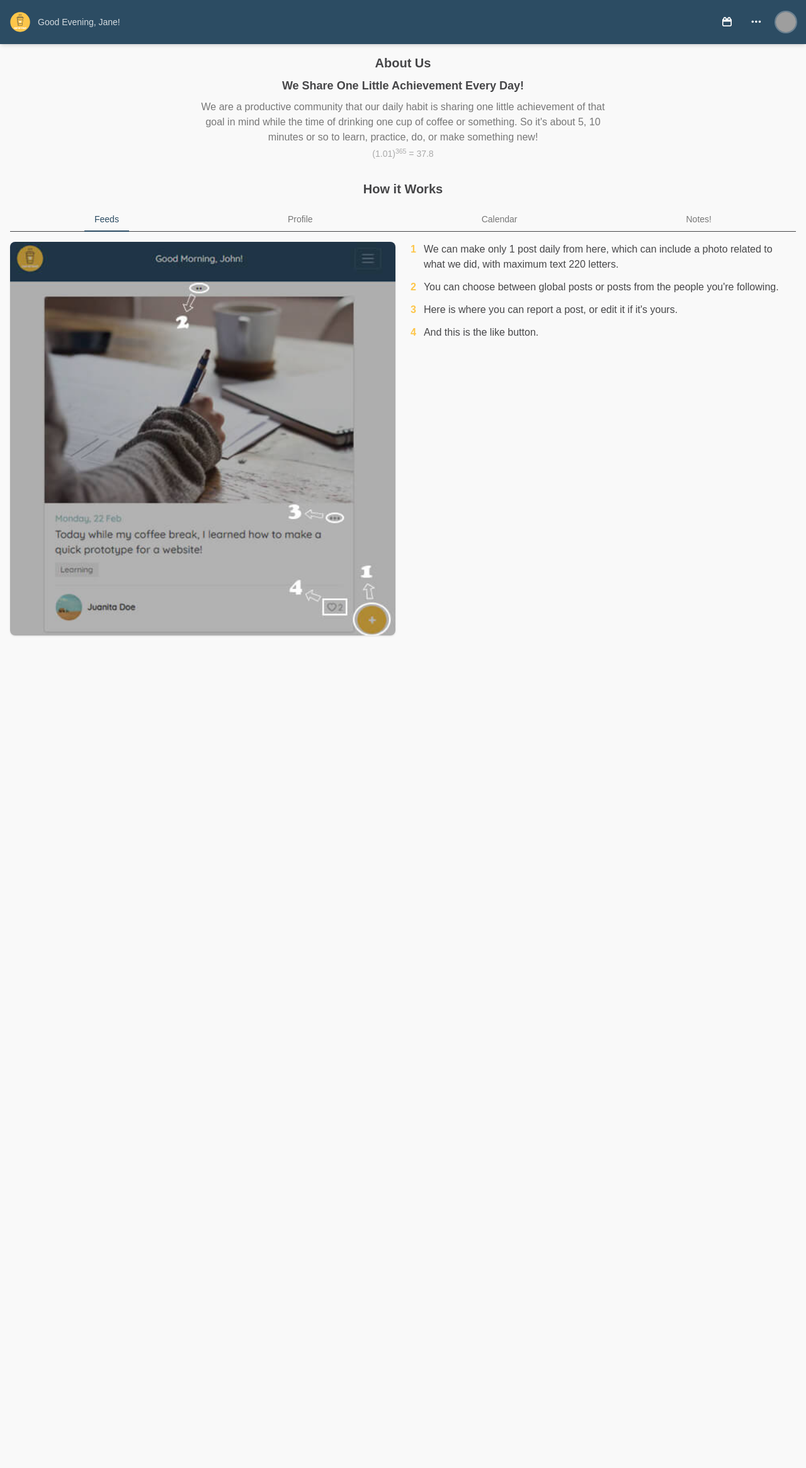
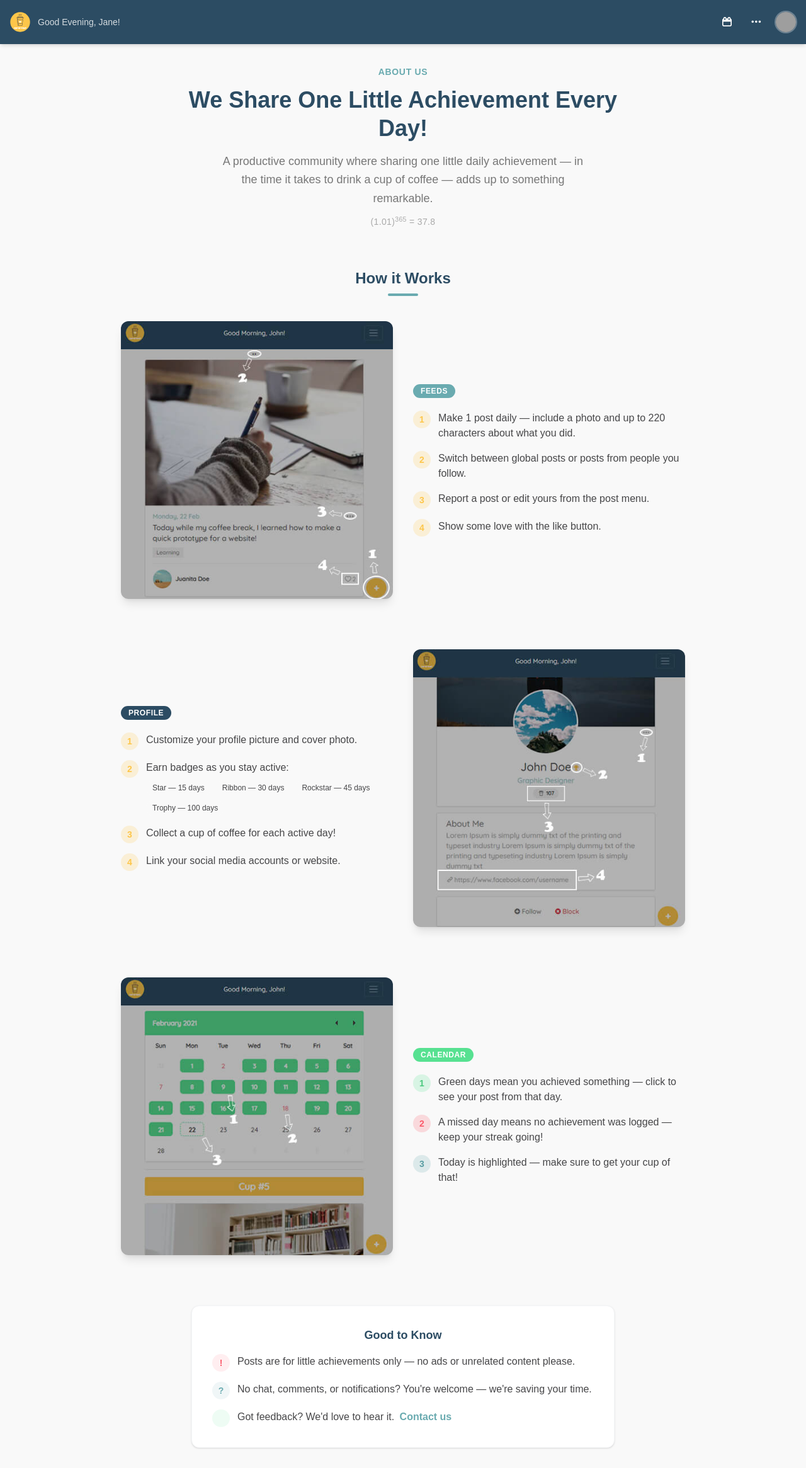
Before and after one commit to edriso/cupofthat, a Vue app: page /about in a window 1280 px wide. Shown: the whole page at 63% size. Before the commit the page ends 1041 px from the top, so only its background shows below. Built offline with nearby package versions, Linux system fonts and the light colour scheme; grey boxes are pictures that could not be loaded.

Commit message:
Revamp About page with scrollable section-based layout
Replace tabbed interface with full-page sections for Feeds, Profile,
and Calendar. Add colored pill badges, styled number indicators, and
a "Good to Know" card. Improve visual hierarchy and readability.

```diff
--- a/src/views/About.vue
+++ b/src/views/About.vue
@@ -4,8 +4,6 @@ import { useAuthStore } from '@/stores/auth'
 import { useFeedbackStore } from '@/stores/feedback'
 import { useAppStore } from '@/stores/app'
 import Navbar from '@/components/Navbar.vue'
-import BaseTabs from '@/components/ui/BaseTabs.vue'
-import BaseTab from '@/components/ui/BaseTab.vue'
 import BaseModal from '@/components/ui/BaseModal.vue'
 import BaseAlert from '@/components/ui/BaseAlert.vue'
 import { createFeedback } from '@/models/feedback'
@@ -52,82 +50,141 @@ async function handleFeedback() {
     </nav>
 
     <div class="page-container">
-      <div class="max-w-2xl mx-auto text-center mb-8">
-        <h4 class="text-xl font-bold">About Us</h4>
-        <h5 class="text-lg font-bold mt-2">We Share One Little Achievement Every Day!</h5>
-        <p class="text-darkgray mt-2">
-          We are a productive community that our daily habit is sharing one little achievement of that goal in mind while the time of drinking one cup of coffee or something. So it's about 5, 10 minutes or so to learn, practice, do, or make something new!
+      <!-- Hero -->
+      <div class="max-w-3xl mx-auto text-center pt-4 mb-16">
+        <span class="inline-block text-sm font-semibold text-cyan tracking-wider uppercase mb-3">About Us</span>
+        <h1 class="text-3xl md:text-4xl font-bold text-nav leading-tight">
+          We Share One Little Achievement Every Day!
+        </h1>
+        <p class="text-darkgray mt-4 text-lg leading-relaxed max-w-xl mx-auto">
+          A productive community where sharing one little daily achievement — in the time it takes to drink a cup of coffee — adds up to something remarkable.
         </p>
-        <p class="text-sm text-gray mt-1">(1.01)<sup>365</sup> = 37.8</p>
+        <p class="mt-3 text-sm text-gray font-medium tracking-wide">(1.01)<sup>365</sup> = 37.8</p>
       </div>
 
-      <h4 class="text-xl font-bold text-center mb-4">How it Works</h4>
+      <!-- How it Works heading -->
+      <div class="text-center mb-10">
+        <h2 class="text-2xl font-bold text-nav">How it Works</h2>
+        <div class="w-12 h-1 bg-cyan rounded-full mx-auto mt-2"></div>
+      </div>
 
-      <BaseTabs fill>
-        <BaseTab title="Feeds" active>
-          <div class="grid grid-cols-1 md:grid-cols-2 gap-6">
-            <div><img class="w-full rounded-lg shadow" :src="aboutFeeds" /></div>
+      <!-- Feature Sections -->
+      <div class="max-w-4xl mx-auto space-y-20">
+
+        <!-- Feeds -->
+        <section class="grid grid-cols-1 md:grid-cols-2 gap-8 items-center">
+          <div class="order-2 md:order-1">
+            <img class="w-full rounded-xl shadow-lg" :src="aboutFeeds" alt="Feeds screenshot" />
+          </div>
+          <div class="order-1 md:order-2">
+            <span class="text-xs font-bold text-white bg-cyan px-3 py-1 rounded-full uppercase tracking-wider">Feeds</span>
+            <ul class="mt-5 space-y-4">
+              <li class="flex gap-3 items-start">
+                <span class="shrink-0 w-7 h-7 rounded-full bg-yellow/20 text-yellow font-bold text-sm flex items-center justify-center">1</span>
+                <span>Make 1 post daily — include a photo and up to 220 characters about what you did.</span>
+              </li>
+              <li class="flex gap-3 items-start">
+                <span class="shrink-0 w-7 h-7 rounded-full bg-yellow/20 text-yellow font-bold text-sm flex items-center justify-center">2</span>
+                <span>Switch between global posts or posts from people you follow.</span>
+              </li>
+              <li class="flex gap-3 items-start">
+                <span class="shrink-0 w-7 h-7 rounded-full bg-yellow/20 text-yellow font-bold text-sm flex items-center justify-center">3</span>
+                <span>Report a post or edit yours from the post menu.</span>
+              </li>
+              <li class="flex gap-3 items-start">
+                <span class="shrink-0 w-7 h-7 rounded-full bg-yellow/20 text-yellow font-bold text-sm flex items-center justify-center">4</span>
+                <span>Show some love with the like button.</span>
+              </li>
+            </ul>
+          </div>
+        </section>
+
+        <!-- Profile -->
+        <section class="grid grid-cols-1 md:grid-cols-2 gap-8 items-center">
           <div>
-              <ul class="space-y-3">
-                <li class="flex gap-3"><span class="font-bold text-yellow">1</span> We can make only 1 post daily from here, which can include a photo related to what we did, with maximum text 220 letters.</li>
-                <li class="flex gap-3"><span class="font-bold text-yellow">2</span> You can choose between global posts or posts from the people you're following.</li>
-                <li class="flex gap-3"><span class="font-bold text-yellow">3</span> Here is where you can report a post, or edit it if it's yours.</li>
-                <li class="flex gap-3"><span class="font-bold text-yellow">4</span> And this is the like button.</li>
+            <span class="text-xs font-bold text-white bg-nav px-3 py-1 rounded-full uppercase tracking-wider">Profile</span>
+            <ul class="mt-5 space-y-4">
+              <li class="flex gap-3 items-start">
+                <span class="shrink-0 w-7 h-7 rounded-full bg-yellow/20 text-yellow font-bold text-sm flex items-center justify-center">1</span>
+                <span>Customize your profile picture and cover photo.</span>
+              </li>
+              <li class="flex gap-3 items-start">
+                <span class="shrink-0 w-7 h-7 rounded-full bg-yellow/20 text-yellow font-bold text-sm flex items-center justify-center">2</span>
+                <div>Earn badges as you stay active:
+                  <div class="flex flex-wrap gap-2 mt-2">
+                    <span class="text-xs bg-bg px-2.5 py-1 rounded-full font-medium">Star — 15 days</span>
+                    <span class="text-xs bg-bg px-2.5 py-1 rounded-full font-medium">Ribbon — 30 days</span>
+                    <span class="text-xs bg-bg px-2.5 py-1 rounded-full font-medium">Rockstar — 45 days</span>
+                    <span class="text-xs bg-bg px-2.5 py-1 rounded-full font-medium">Trophy — 100 days</span>
+                  </div>
+                </div>
+              </li>
+              <li class="flex gap-3 items-start">
+                <span class="shrink-0 w-7 h-7 rounded-full bg-yellow/20 text-yellow font-bold text-sm flex items-center justify-center">3</span>
+                <span>Collect a cup of coffee for each active day!</span>
+              </li>
+              <li class="flex gap-3 items-start">
+                <span class="shrink-0 w-7 h-7 rounded-full bg-yellow/20 text-yellow font-bold text-sm flex items-center justify-center">4</span>
+                <span>Link your social media accounts or website.</span>
+              </li>
+            </ul>
+          </div>
+          <div>
+            <img class="w-full rounded-xl shadow-lg" :src="aboutProfile" alt="Profile screenshot" />
+          </div>
+        </section>
+
+        <!-- Calendar -->
+        <section class="grid grid-cols-1 md:grid-cols-2 gap-8 items-center">
+          <div class="order-2 md:order-1">
+            <img class="w-full rounded-xl shadow-lg" :src="aboutCalendar" alt="Calendar screenshot" />
+          </div>
+          <div class="order-1 md:order-2">
+            <span class="text-xs font-bold text-white bg-green px-3 py-1 rounded-full uppercase tracking-wider">Calendar</span>
+            <ul class="mt-5 space-y-4">
+              <li class="flex gap-3 items-start">
+                <span class="shrink-0 w-7 h-7 rounded-full bg-green/20 text-green-dark font-bold text-sm flex items-center justify-center">1</span>
+                <span>Green days mean you achieved something — click to see your post from that day.</span>
+              </li>
+              <li class="flex gap-3 items-start">
+                <span class="shrink-0 w-7 h-7 rounded-full bg-react/20 text-react font-bold text-sm flex items-center justify-center">2</span>
+                <span>A missed day means no achievement was logged — keep your streak going!</span>
+              </li>
+              <li class="flex gap-3 items-start">
+                <span class="shrink-0 w-7 h-7 rounded-full bg-cyan/20 text-cyan-dark font-bold text-sm flex items-center justify-center">3</span>
+                <span>Today is highlighted — make sure to get your cup of that!</span>
+              </li>
+            </ul>
+          </div>
+        </section>
+      </div>
+
+      <!-- Notes -->
+      <div class="max-w-2xl mx-auto mt-20">
+        <div class="bg-white rounded-xl p-8 shadow-sm border border-border-light">
+          <h3 class="text-lg font-bold text-nav mb-4 text-center">Good to Know</h3>
+          <ul class="space-y-4">
+            <li class="flex gap-3 items-start">
+              <span class="shrink-0 w-7 h-7 rounded-full bg-react/10 text-react font-bold text-sm flex items-center justify-center">!</span>
+              <span>Posts are for little achievements only — no ads or unrelated content please.</span>
+            </li>
+            <li class="flex gap-3 items-start">
+              <span class="shrink-0 w-7 h-7 rounded-full bg-cyan/10 text-cyan font-bold text-sm flex items-center justify-center">?</span>
+              <span>No chat, comments, or notifications? You're welcome — we're saving your time.</span>
+            </li>
+            <li class="flex gap-3 items-start">
+              <span class="shrink-0 w-7 h-7 rounded-full bg-green/10 text-green-dark font-bold text-sm flex items-center justify-center">
+                <i class="icon icon-mail text-xs"></i>
+              </span>
+              <span>
+                Got feedback? We'd love to hear it.
+                <button class="text-cyan font-semibold hover:underline cursor-pointer ml-1" @click="showFeedback = true">Contact us</button>
+              </span>
+            </li>
           </ul>
         </div>
       </div>
-        </BaseTab>
-
-        <BaseTab title="Profile">
-          <div class="grid grid-cols-1 md:grid-cols-2 gap-6">
-            <div><img class="w-full rounded-lg shadow" :src="aboutProfile" /></div>
-            <div>
-              <ul class="space-y-3">
-                <li class="flex gap-3"><span class="font-bold text-yellow">1</span> You can change your profile picture or cover photo from here.</li>
-                <li class="flex gap-3">
-                  <span class="font-bold text-yellow">2</span>
-                  <div>You'll get a badge if you've been active:
-                    <ul class="mt-1 ml-4 space-y-1 text-sm">
-                      <li>- Star (15 days active)</li>
-                      <li>- Ribbon (30 days active)</li>
-                      <li>- Rockstar (45 days active)</li>
-                      <li>- Trophy (100 days active)</li>
-                    </ul>
     </div>
-                </li>
-                <li class="flex gap-3"><span class="font-bold text-yellow">3</span> You'll get a cup of coffee for each active day!</li>
-                <li class="flex gap-3"><span class="font-bold text-yellow">4</span> And you can link your social media accounts or your website.</li>
-              </ul>
-            </div>
-          </div>
-        </BaseTab>
-
-        <BaseTab title="Calendar">
-          <div class="grid grid-cols-1 md:grid-cols-2 gap-6">
-            <div><img class="w-full rounded-lg shadow" :src="aboutCalendar" /></div>
-            <div>
-              <ul class="space-y-3">
-                <li class="flex gap-3"><span class="font-bold text-yellow">1</span> The green day means you did something on this day, and when you click on it, your post on this day will pop up.</li>
-                <li class="flex gap-3"><span class="font-bold text-yellow">2</span> This means you've lost the day, and there's no little achievement you've done :(</li>
-                <li class="flex gap-3"><span class="font-bold text-yellow">3</span> And this is today, make sure to get a cup of that!</li>
-              </ul>
-            </div>
-          </div>
-        </BaseTab>
-
-        <BaseTab title="Notes!">
-          <div class="max-w-lg mx-auto">
-            <ul class="space-y-3">
-              <li class="flex gap-3"><span class="font-bold text-yellow">1</span> Posts are for those little achievements only, so please don't make a post that is not related and contains ads!</li>
-              <li class="flex gap-3"><span class="font-bold text-yellow">2</span> Why there's no chat, comments, or notifications? You're welcome for saving your time.</li>
-              <li class="flex gap-3">
-                <span class="font-bold text-yellow">3</span>
-                <span>Please, don't hesitate to <span class="text-cyan cursor-pointer hover:underline" @click="showFeedback = true">Contact us</span> for any feedback.</span>
-              </li>
-            </ul>
-          </div>
-        </BaseTab>
-      </BaseTabs>
 
     <BaseModal v-model="showFeedback" title="Feedback or Suggestions" hideBackdrop>
       <p v-if="errorMsg" class="invalid-feedback mb-2">{{ errorMsg }}</p>
@@ -140,6 +197,5 @@ async function handleFeedback() {
         </button>
       </template>
     </BaseModal>
-    </div>
   </main>
 </template>
```
Lines whose indentation alone changed are shown as unchanged.
